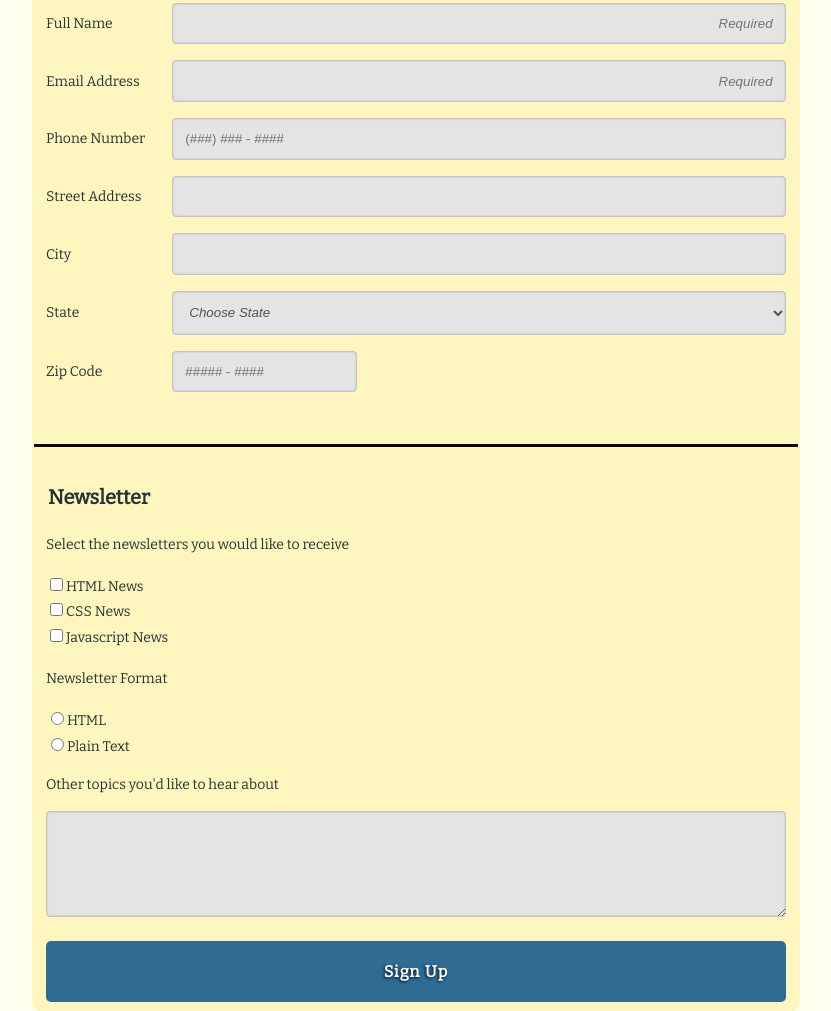
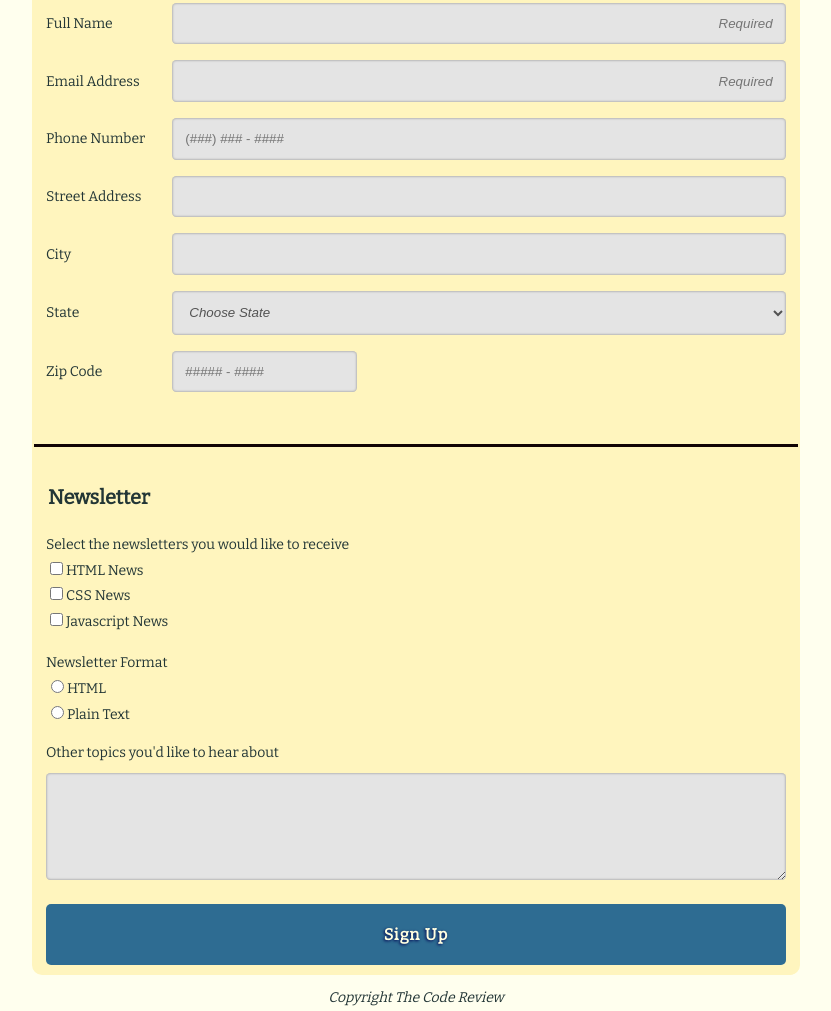
Before and after one commit to bertw82/Techdegree-project-3, a plain HTML site: page index.html in a window 1280 px wide. Shown: the part 327-1338 px from the top of the page, without its empty margins (224-1055 px from the left). Drawn offline with nearby package versions, Linux system fonts and the light colour scheme.

Commit message:
update CSS
change label and divs in Newsletter section

```diff
--- a/css/styles.css
+++ b/css/styles.css
@@ -84,7 +84,7 @@ fieldset {
 
 .text-area {
   display: block;
-  padding-bottom: 1em;
+  padding-bottom: .625em;
 }
 
 /* Form Styles */
--- a/index.html
+++ b/index.html
@@ -107,20 +107,18 @@
         <h2>Newsletter</h2>
       </legend>
       <div class="newsletter">
-        <label>Select the newsletters you would like to receive</label><br>
-        <div class="check">
+        <label class="check">Select the newsletters you would like to receive<br>
           <input type="checkbox" id="html_news" name="news" value="html"><label for="html_news">HTML News</label><br>
           <input type="checkbox" id="css_news" name="news" value="css"><label for="css_news">CSS News</label><br>
           <input type="checkbox" id="js_news" name="news" value="js"><label for="js_news">Javascript News</label>
-        </div>
+        </label>
       </div>
 
       <div class="newsletter">
-        <label>Newsletter Format</label>
-        <div class="check">
+        <label class="check">Newsletter Format<br>
           <input type="radio" id="html" value="html" name="user_format"><label for="html">HTML</label><br>
           <input type="radio" id="plain_text" value="plain_text" name="user_format"><label for="plain_text">Plain Text</label><br>
-       </div>
+        </label>
       </div>
 
       <div class="newsletter">
```
